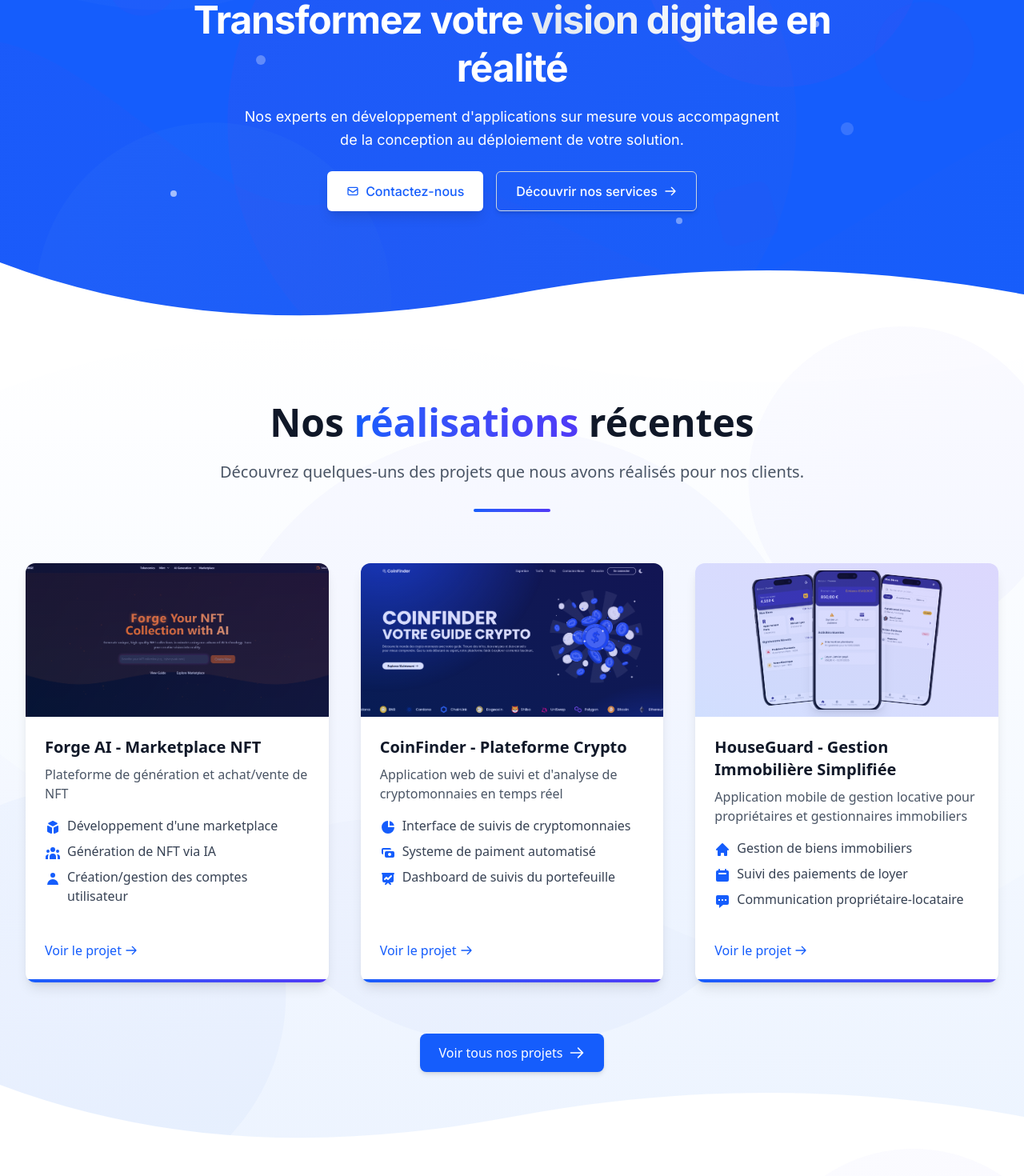
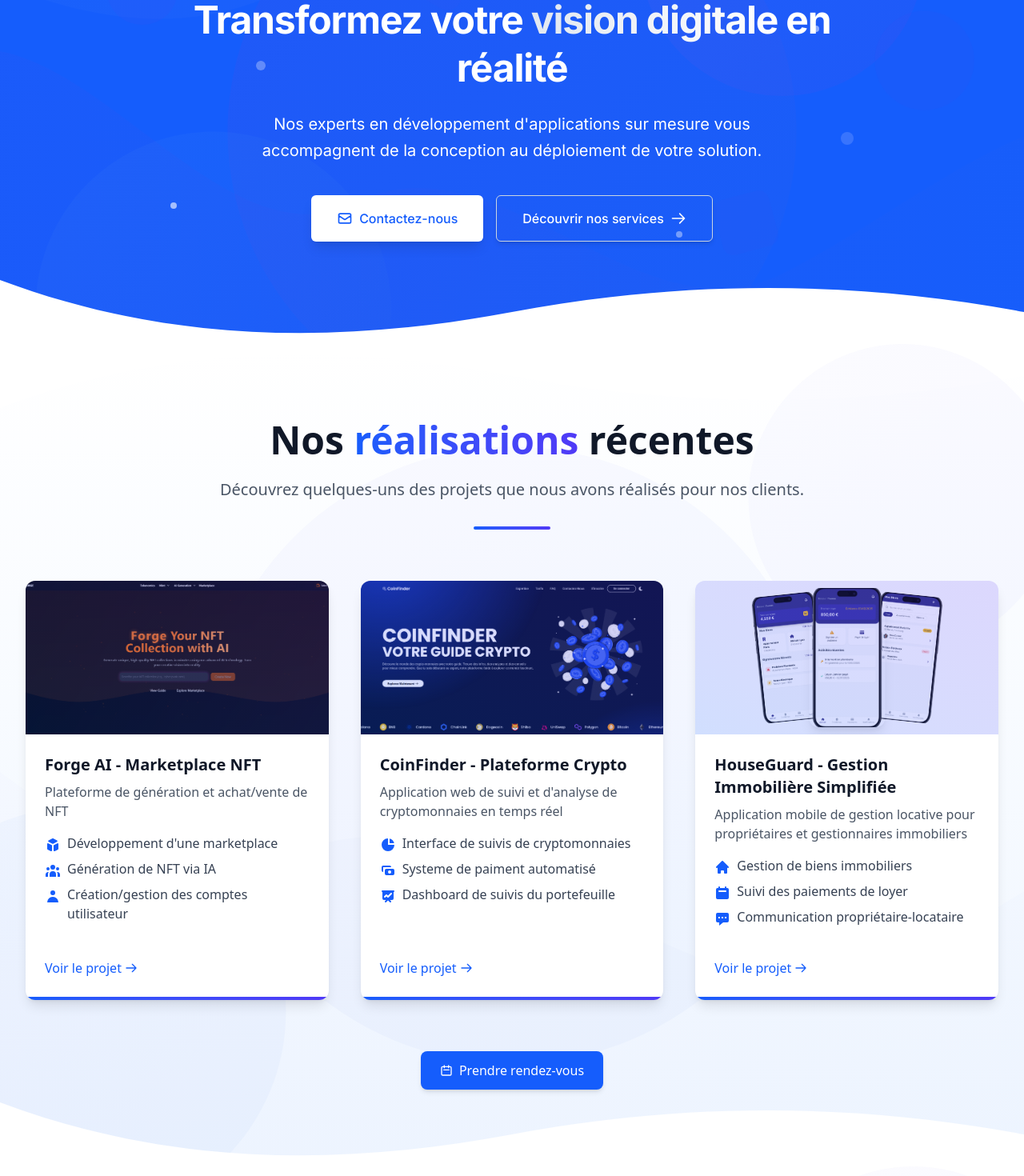
Before and after one commit to Lodgic-LLC/Landing-Website, a Next.js app: page / in a window 1280 px wide. Shown: the part 2400-3870 px from the top of the page at 80% size. Built offline with nearby package versions, Linux system fonts and the light colour scheme.

Commit message:
update cta

```diff
--- a/src/components/pages/home/FAQ.tsx
+++ b/src/components/pages/home/FAQ.tsx
@@ -205,7 +205,7 @@ export default function FAQ() {
                                     </span>
                                 </div>
                                 <svg
-                                    className={`w-4 h-4 sm:w-5 sm:h-5 text-gray-500 transform transition-transform duration-300 flex-shrink-0 ml-2 ${
+                                    className={`w-4 h-4 sm:w-5 sm:h-5 text-gray-500 transform transition-transform duration-200 flex-shrink-0 ml-2 ${
                                         openQuestion === item.id ? "rotate-180" : ""
                                     }`}
                                     fill="none"
@@ -222,12 +222,11 @@ export default function FAQ() {
                                 </svg>
                             </button>
                             <div
-                                className={`px-3 sm:px-6 transition-all duration-500 ease-in-out overflow-hidden border-t border-gray-100 ${
+                                className={`px-3 sm:px-6 transition-all duration-200 ease-out overflow-hidden border-t border-gray-100 ${
                                     openQuestion === item.id
                                         ? "max-h-96 opacity-100"
                                         : "max-h-0 opacity-0 border-t-0"
                                 }`}
-                                style={{ minHeight: openQuestion === item.id ? "auto" : "0" }}
                             >
                                 <p className="text-sm sm:text-base text-gray-600 py-3 sm:py-4">
                                     {item.answer}
--- a/src/components/pages/home/ProjectCTA.tsx
+++ b/src/components/pages/home/ProjectCTA.tsx
@@ -1,6 +1,6 @@
 export default function ProjectCTA() {
   return (
-    <section className="relative py-10 sm:py-12 md:py-16 lg:py-24 overflow-hidden">
+    <section className="relative py-16 md:py-24 overflow-hidden">
       {/* Vague en haut pour transition */}
       <div className="absolute top-0 left-0 w-full overflow-hidden" style={{ height: '80px' }}>
         <svg
@@ -108,10 +108,11 @@ export default function ProjectCTA() {
       </div>
 
       {/* Content */}
-      <div className="max-w-7xl mx-auto px-4 sm:px-6 relative z-10 pb-16 sm:pb-12">
+      <div className="max-w-7xl mx-auto px-6 relative z-10">
         <div className="text-center max-w-4xl mx-auto">
           <h2
-            className="font-inter-bold text-2xl sm:text-3xl md:text-4xl lg:text-5xl text-white leading-tight tracking-tight mb-2 sm:mb-4"
+            className="font-inter-bold text-3xl md:text-4xl lg:text-5xl text-white leading-tight tracking-tight mb-6"
+            data-aos="fade-up"
           >
             Transformez votre{' '}
             <span className="text-transparent bg-clip-text bg-gradient-to-r from-slate-200 to-white">
@@ -121,21 +122,25 @@ export default function ProjectCTA() {
           </h2>
 
           <p
-            className="font-inter-regular text-white text-opacity-90 mb-4 sm:mb-6 max-w-2xl mx-auto text-sm sm:text-base md:text-lg leading-relaxed"
+            className="font-inter-regular text-white text-opacity-90 mb-10 max-w-2xl mx-auto text-lg md:text-xl leading-relaxed"
+            data-aos="fade-up"
+            data-aos-delay="50"
           >
             Nos experts en développement d'applications sur mesure vous accompagnent de la conception au déploiement de
             votre solution.
           </p>
 
           <div
-            className="flex flex-col sm:flex-row justify-center gap-2 sm:gap-4 mt-3 sm:mt-4"
+            className="flex flex-col sm:flex-row justify-center gap-4 mt-8 mb-8"
+            data-aos="fade-up"
+            data-aos-delay="100"
           >
             <a
               href="/contact"
-              className="font-inter-medium text-sm sm:text-base bg-white text-blue-600 px-4 sm:px-6 py-2 sm:py-3 rounded-md hover:bg-gray-100 transition-all duration-300 shadow-lg hover:shadow-xl transform hover:-translate-y-1 flex items-center justify-center"
+              className="font-inter-medium bg-white text-blue-600 px-8 py-4 rounded-md hover:bg-gray-100 transition-all duration-300 shadow-lg hover:shadow-xl transform hover:-translate-y-1 flex items-center"
             >
               <svg
-                className="w-3.5 h-3.5 sm:w-4 sm:h-4 mr-1.5 sm:mr-2"
+                className="w-5 h-5 mr-2"
                 fill="none"
                 stroke="currentColor"
                 viewBox="0 0 24 24"
@@ -152,11 +157,11 @@ export default function ProjectCTA() {
             </a>
             <a
               href="/services"
-              className="font-inter-medium text-sm sm:text-base border border-slate-300 text-white px-4 sm:px-6 py-2 sm:py-3 rounded-md hover:border-white transition-all duration-300 flex items-center justify-center group shadow-md"
+              className="font-inter-medium border border-slate-300 text-white px-8 py-4 rounded-md hover:border-white transition-all duration-300 flex items-center group shadow-md"
             >
               Découvrir nos services
               <svg
-                className="w-3.5 h-3.5 sm:w-4 sm:h-4 ml-1.5 sm:ml-2 group-hover:translate-x-1 transition-transform duration-300"
+                className="w-5 h-5 ml-2 group-hover:translate-x-1 transition-transform duration-300"
                 fill="none"
                 stroke="currentColor"
                 viewBox="0 0 24 24"
--- a/src/components/pages/home/SuccessStories.tsx
+++ b/src/components/pages/home/SuccessStories.tsx
@@ -321,16 +321,21 @@ export default function SuccessStories() {
             href="/projets"
             className="inline-flex items-center px-6 py-3 bg-blue-600 text-white rounded-lg hover:bg-blue-700 transition-colors shadow-md hover:shadow-lg transform hover:-translate-y-1 duration-300"
           >
-            Voir tous nos projets
             <svg
-              className="w-5 h-5 ml-2"
+              className="w-4 h-4 mr-2"
               fill="none"
               stroke="currentColor"
               viewBox="0 0 24 24"
               xmlns="http://www.w3.org/2000/svg"
             >
-              <path strokeLinecap="round" strokeLinejoin="round" strokeWidth="2" d="M14 5l7 7m0 0l-7 7m7-7H3" />
+              <path
+                strokeLinecap="round"
+                strokeLinejoin="round"
+                strokeWidth="2"
+                d="M8 7V3m8 4V3m-9 8h10M5 21h14a2 2 0 002-2V7a2 2 0 00-2-2H5a2 2 0 00-2 2v12a2 2 0 002 2z"
+              />
             </svg>
+            Prendre rendez-vous
           </Link>
         </div>
       </div>
```
